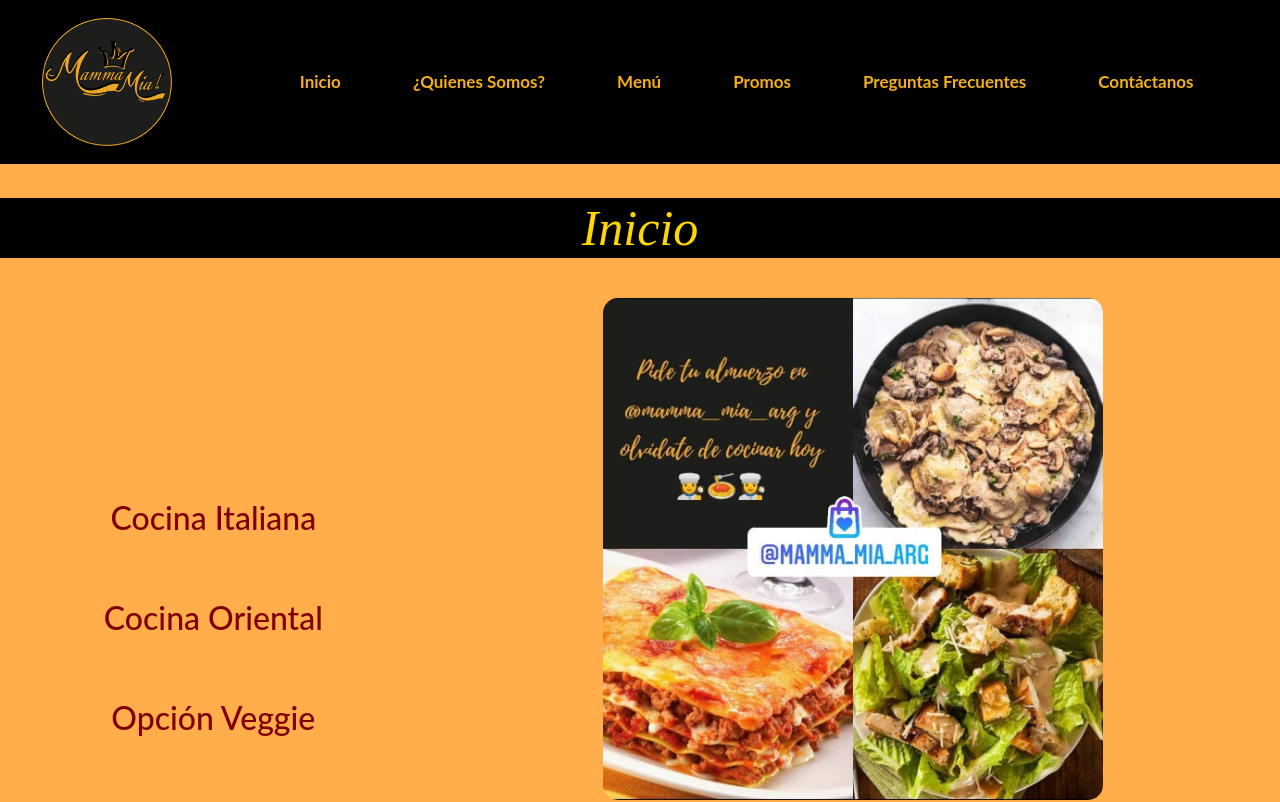
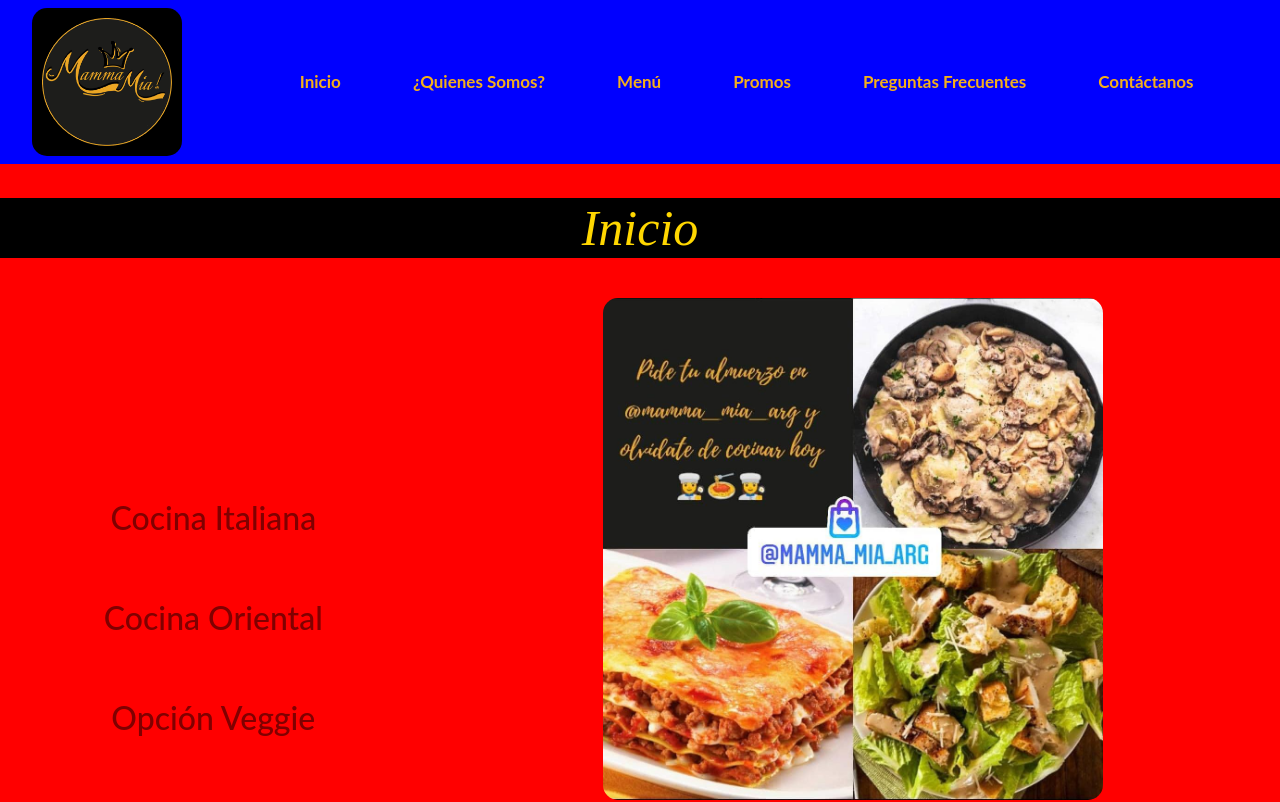
Before and after one commit to JersyCCM/mi_repositorio, a website: page index.html in a window 1280 px wide. Shown: the top 802 px of the page. Drawn offline with nearby package versions, Linux system fonts and the light colour scheme.

Commit message:
nuevo estilo

```diff
--- a/css/style.css
+++ b/css/style.css
@@ -2,7 +2,7 @@
 @import url("https://fonts.googleapis.com/css2? family = Dancing + Script: wght @ 500 & display = swap");
 body {
   font-family: "Lato", sans-serif;
-  background-color: #FFAE4B; }
+  background-color: red; }
 
 h1 {
   color: gold;
@@ -29,7 +29,7 @@ h3 {
   margin-top: 20px; }
 
 header {
-  background-color: black;
+  background-color: blue;
   aling-items: center; }
 
 .estiloLogo {
```
